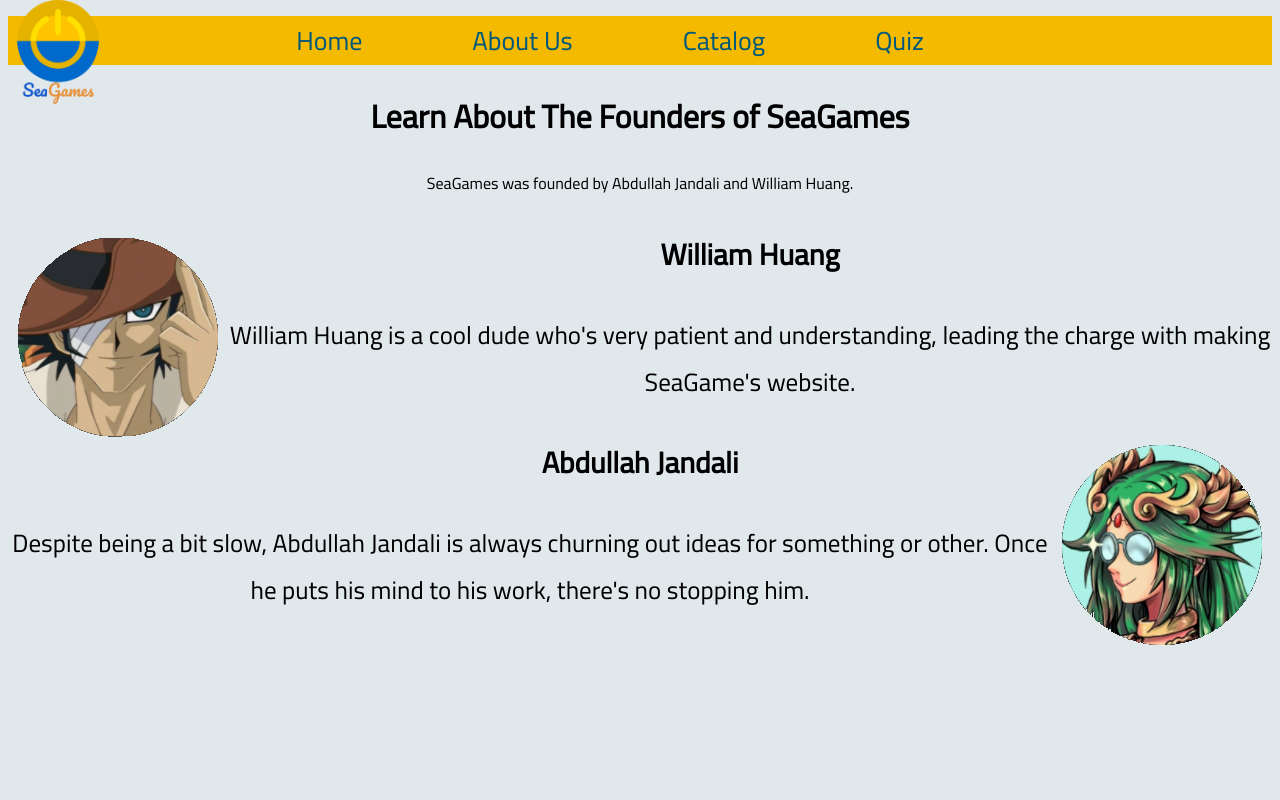
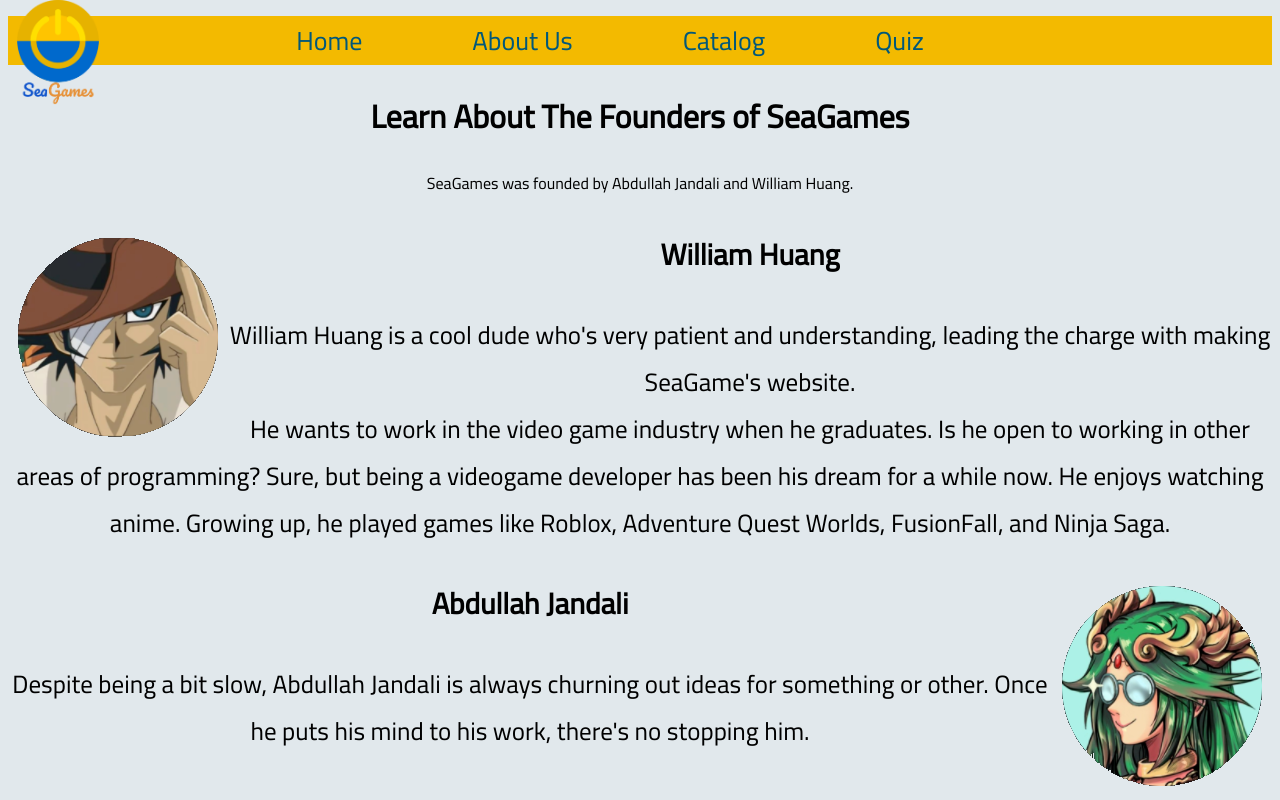
Before and after one commit to basketbwall/SeaGames, an Angular app: page /aboutus in a window 1280 px wide. Built offline with nearby package versions, Linux system fonts and the light colour scheme.

Commit message:
aboutus section updated

```diff
--- a/src/app/aboutus/aboutus.component.html
+++ b/src/app/aboutus/aboutus.component.html
@@ -9,7 +9,11 @@
   <div class="whoThey">
     <img src="/assets/basketbawl.png" id="basketbawl" />
     <h3>William Huang</h3>
-    <p>William Huang is a cool dude who's very patient and understanding, leading the charge with making SeaGame's website.</p>
+    <p>William Huang is a cool dude who's very patient and understanding, leading the charge with making SeaGame's website.
+    <br />
+    He wants to work in the video game industry when he graduates. Is he open to working in other areas of programming? Sure, but being a videogame developer has been his dream for a while now.
+    He enjoys watching anime. Growing up, he played games like Roblox, Adventure Quest Worlds, FusionFall, and Ninja Saga.
+    </p>
   </div>
   <div class="whoThey">
     <img src="/assets/AJtheGuy.png" id="AJtheGuy" />
```
